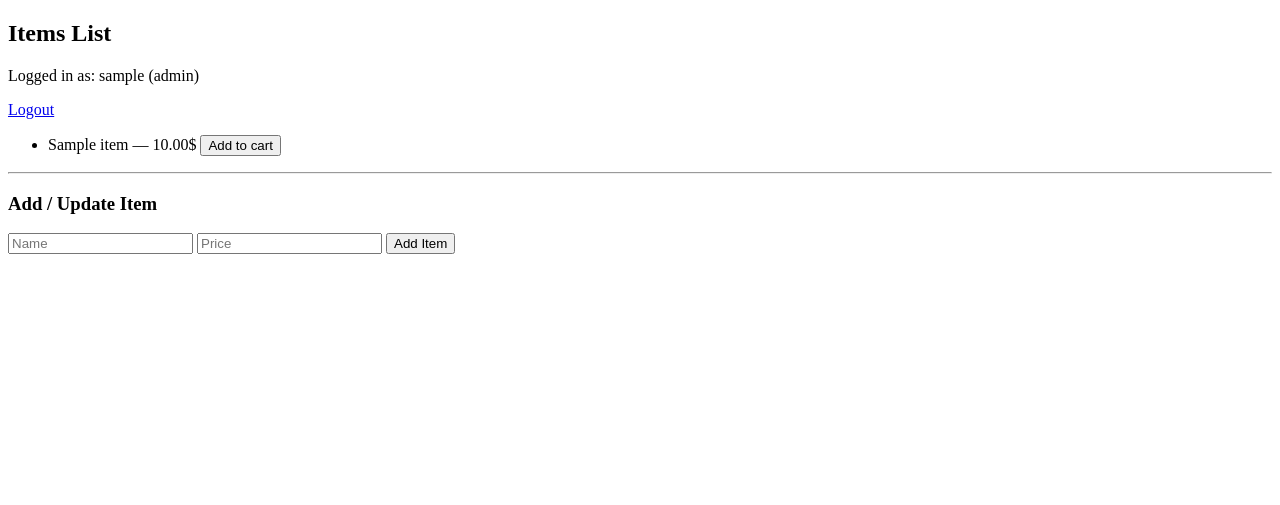
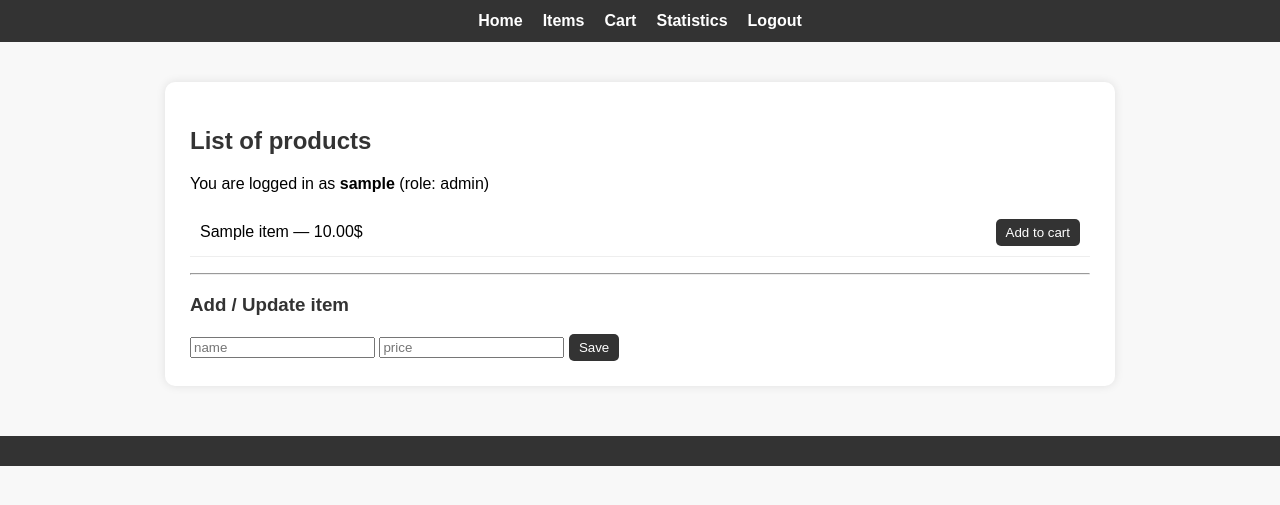
Before and after one commit to pinkie-pie17/shopsite, a Django app: page /items_page/ in a window 1280 px wide. Shown: the top 505 px of the page. Run offline with Django 5.2, Linux system fonts and the light colour scheme; a user stored in the database is signed in; tables that the repository leaves empty hold one stand-in row (values such as "Sample post").

Commit message:
change urls, roles, styles...

```diff
--- /dev/null
+++ b/shop/templates/base.html
@@ -0,0 +1,110 @@
+<!DOCTYPE html>
+<html lang="ru">
+<head>
+    <meta charset="UTF-8">
+    <title>{% block title %}Shopsite{% endblock %}</title>
+    <style>
+        body {
+            font-family: Arial, sans-serif;
+            background-color: #f8f8f8;
+            margin: 0;
+        }
+
+        nav {
+            background-color: #333;
+            padding: 12px;
+            display: flex;
+            justify-content: center;
+            align-items: center;
+            gap: 20px;
+        }
+
+        nav a {
+            color: white;
+            text-decoration: none;
+            font-weight: bold;
+            transition: 0.2s;
+        }
+
+        nav a:hover {
+            color: #ffcc00;
+        }
+
+        .container {
+            max-width: 900px;
+            background: white;
+            margin: 40px auto;
+            padding: 25px;
+            border-radius: 10px;
+            box-shadow: 0 0 10px rgba(0,0,0,0.1);
+        }
+
+        h1, h2, h3 {
+            color: #333;
+        }
+
+        ul {
+            list-style: none;
+            padding: 0;
+        }
+
+        li {
+            padding: 10px;
+            border-bottom: 1px solid #eee;
+            display: flex;
+            justify-content: space-between;
+            align-items: center;
+        }
+
+        button {
+            background-color: #333;
+            color: white;
+            border: none;
+            border-radius: 5px;
+            padding: 6px 10px;
+            cursor: pointer;
+        }
+
+        button:hover {
+            background-color: #ffcc00;
+            color: #333;
+        }
+
+        .auth {
+            float: right;
+            color: #ccc;
+        }
+
+        .footer {
+            text-align: center;
+            padding: 15px;
+            background: #333;
+            color: #ccc;
+            margin-top: 50px;
+        }
+    </style>
+</head>
+<body>
+    <nav>
+        <a href="{% url 'home' %}">Home</a>
+        <a href="{% url 'items_page' %}">Items</a>
+        {% if user.is_authenticated %}
+            <a href="{% url 'cart_page' %}">Cart</a>
+            {% if user.is_staff %}
+                <a href="{% url 'stata' %}">Statistics</a>
+            {% endif %}
+            <a href="{% url 'login' %}">Logout</a>
+        {% else %}
+            <a href="{% url 'login' %}">Login</a>
+        {% endif %}
+    </nav>
+
+    <div class="container">
+        {% block content %}
+        {% endblock %}
+    </div>
+
+    <div class="footer">
+    </div>
+</body>
+</html>
--- a/shop/templates/items_page.html
+++ b/shop/templates/items_page.html
@@ -1,22 +1,23 @@
-<!DOCTYPE html>
-<html>
-<head>
-    <title>Items</title>
-</head>
-<body>
-    <h2>Items List</h2>
+{% extends 'base.html' %}
+{% block title %}Items{% endblock %}
+
+{% block content %}
+<h2>List of products</h2>
 
 {% if user.is_authenticated %}
-        <p>Logged in as: {{ user.username }} ({{ role }})</p>
-        <p><a href="/accounts/logout/">Logout</a></p>
+    <p>You are logged in as <strong>{{ user.username }}</strong> (role: {{ role }})</p>
 {% else %}
-        <p>You are not logged in. <a href="/accounts/login/">Login</a></p>
+    <p>You are not logged in. <a href="{% url 'login' %}"
+       style="background:#ffcc00; color:#333; padding:8px 14px; border-radius:6px;
+              text-decoration:none; font-weight:bold; margin-left:5px;">
+       Log in
+    </a></p>
 {% endif %}
 
 <ul>
     {% for item in items %}
         <li>
-                {{ item.name }} — {{ item.price }}$
+            <span>{{ item.name }} — {{ item.price }}$</span>
             {% if user.is_authenticated %}
                 <form method="post" action="{% url 'cart_page' %}" style="display:inline;">
                     {% csrf_token %}
@@ -26,20 +27,18 @@
             {% endif %}
         </li>
     {% empty %}
-            <li>No items available</li>
+        <li>No products available</li>
     {% endfor %}
 </ul>
 
-
 {% if role == 'admin' or role == 'manager' %}
     <hr>
-        <h3>Add / Update Item</h3>
+    <h3>Add / Update item</h3>
     <form method="post" action="">
         {% csrf_token %}
-            <input type="text" name="name" placeholder="Name">
-            <input type="number" name="price" step="0.01" placeholder="Price">
-            <button type="submit">Add Item</button>
+        <input type="text" name="name" placeholder="name">
+        <input type="number" name="price" step="0.01" placeholder="price">
+        <button type="submit">Save</button>
     </form>
 {% endif %}
-</body>
-</html>
+{% endblock %}
--- a/shop/views.py
+++ b/shop/views.py
@@ -1,16 +1,30 @@
 from django.shortcuts import render, redirect, get_object_or_404
 from django.contrib.auth.decorators import login_required, user_passes_test
 from .models import Item, CartItem, Order, OrderItem
+from django.contrib.auth.models import User
+from django.contrib import messages
 
 
 def is_manager(user):
     return user.groups.filter(name='manager').exists() or user.is_superuser
+
+
+def is_manager_or_admin(user):
+    return user.is_staff or user.is_superuser
+
 
 @login_required
 @user_passes_test(is_manager)
 def stata(request):
     orders = Order.objects.all().order_by('-created_at')
     return render(request, 'stata.html', {'orders': orders})
+
+
+def home(request):
+    active_orders = None
+    if request.user.is_authenticated:
+        active_orders = Order.objects.filter(user=request.user).exclude(status='completed')
+    return render(request, 'home.html', {'active_orders': active_orders})
 
 
 def items_page(request):
@@ -26,6 +40,7 @@ def items_page(request):
     return render(request, 'items_page.html', {'items': items, 'role': role})
 
 
+@login_required
 def cart_page(request):
     user = request.user
     cart_items = CartItem.objects.filter(user=user)
@@ -53,6 +68,7 @@ def cart_page(request):
     return render(request, "cart_page.html", {"cart_items": cart_items})
 
 
+@login_required
 def create_order(request):
     user = request.user
     cart_items = CartItem.objects.filter(user=user)
@@ -80,3 +96,30 @@ def create_order(request):
     cart_items.delete()
 
     return render(request, "order_success.html", {"order": order})
+
+
+@login_required
+@user_passes_test(is_manager_or_admin)
+def complete_order(request, order_id):
+    if request.method == "POST":
+        order = Order.objects.get(id=order_id)
+        order.status = "completed"
+        order.save()
+    return redirect('stata')
+
+
+def register(request):
+    if request.method == 'POST':
+        username = request.POST.get('username')
+        password = request.POST.get('password')
+
+        if User.objects.filter(username=username).exists():
+            messages.error(request, 'This username is already taken.')
+            return redirect('register')
+
+        user = User.objects.create_user(username=username, password=password)
+        user.save()
+        messages.success(request, 'Account created successfully! You can now log in.')
+        return redirect('login')
+
+    return render(request, 'register.html')
--- a/shopsite/urls.py
+++ b/shopsite/urls.py
@@ -19,11 +19,14 @@ from django.urls import path, include
 from shop import views
 
 urlpatterns = [
+    path('', views.home, name='home'),
+    path('complete_order/<int:order_id>/', views.complete_order, name='complete_order'),
     path('admin/', admin.site.urls),
     path('accounts/', include('django.contrib.auth.urls')),
     path('stata/', views.stata, name='stata'),
     path('items_page/', views.items_page, name='items_page'),
     path('cart_page/', views.cart_page, name='cart_page'),
     path('create_order/', views.create_order, name='create_order'),
+    path('accounts/register/', views.register, name='register'),
 
 ]
```
Also changed, not shown: shop/templates/cart_page.html (+23 -20 lines), shop/templates/home.html (added, +42 -0 lines), shop/templates/order_error.html (+12 -8 lines), shop/templates/order_success.html (+18 -11 lines), shop/templates/register.html (added, +33 -0 lines), shop/templates/stata.html (+37 -29 lines), shopsite/settings.py (+4 -14 lines), 1 other file. Lines whose indentation alone changed are shown as unchanged.
